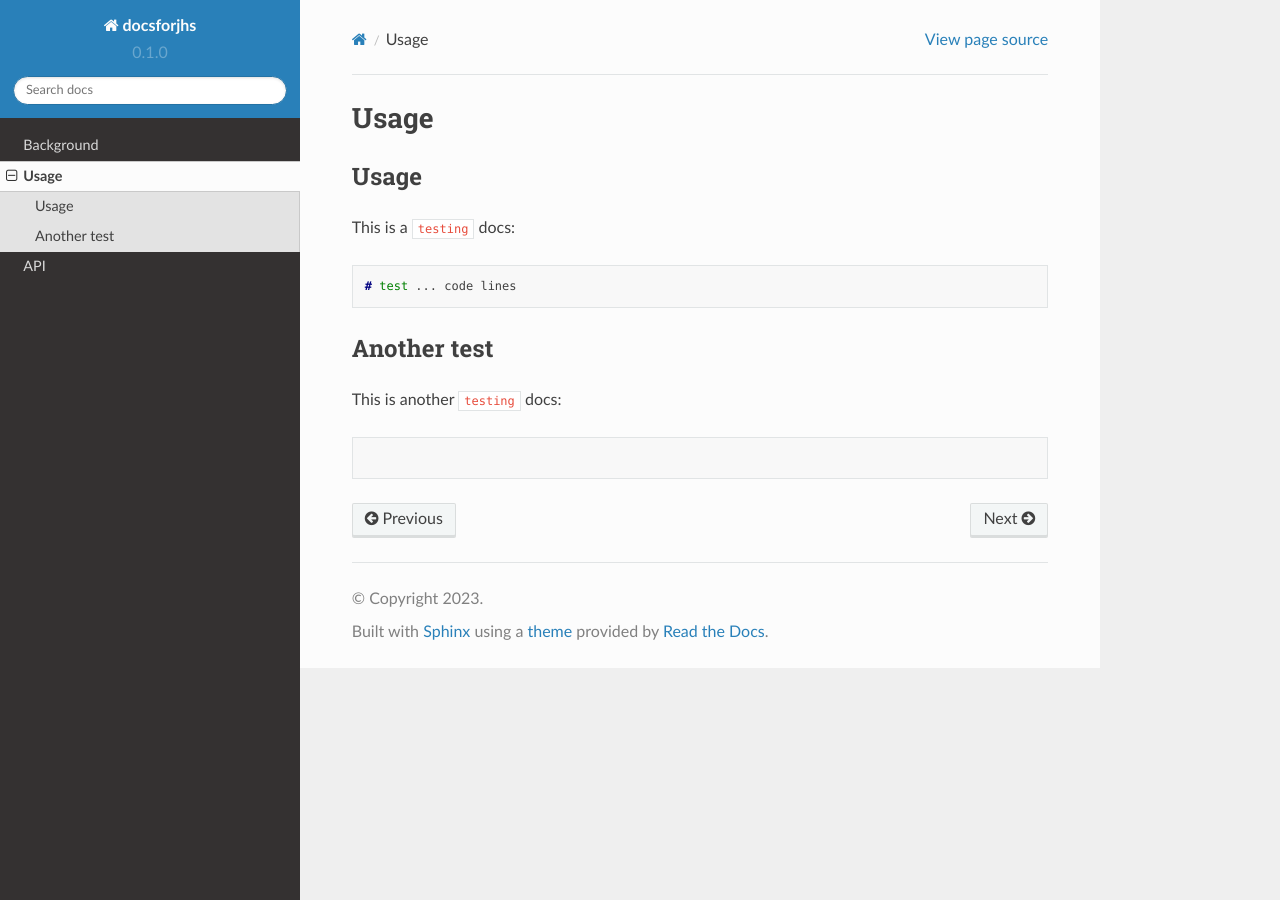
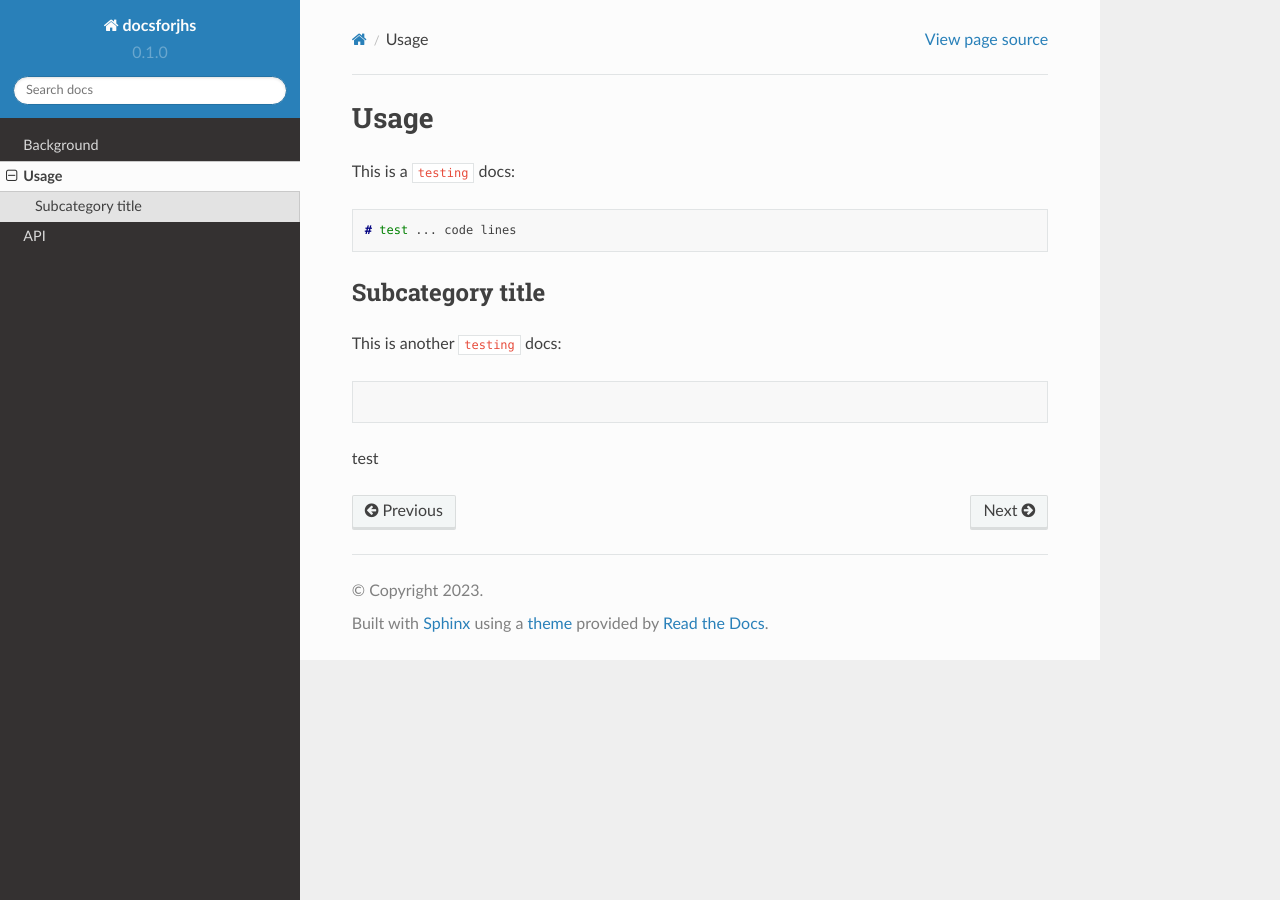
Before and after one commit to joohyungsun7/docsforjhs, a Sphinx documentation site: the page built from docs/usage.rst, in a window 1280 px wide. Built offline with Sphinx 7.4.7 and the Read the Docs theme 2.0.0, drawn with Linux system fonts in a browser that asks for light colours.

Commit message:
Update usage.rst

```diff
--- a/docs/usage.rst
+++ b/docs/usage.rst
@@ -2,9 +2,6 @@ Usage
 =====
 
 .. _Introduction:
-
-Usage
-------------
 
 This is a ``testing`` docs:
 
@@ -12,9 +9,11 @@ This is a ``testing`` docs:
 
    # test ... code lines
 
-Another test
+Subcategory title
 ----------------
 
 This is another ``testing`` docs:
 
-.. code-block:: test
+.. code-block::
+
+test
```
